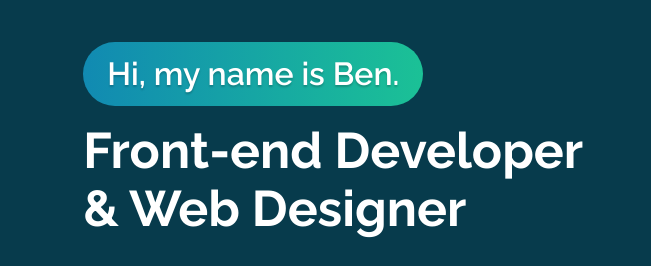
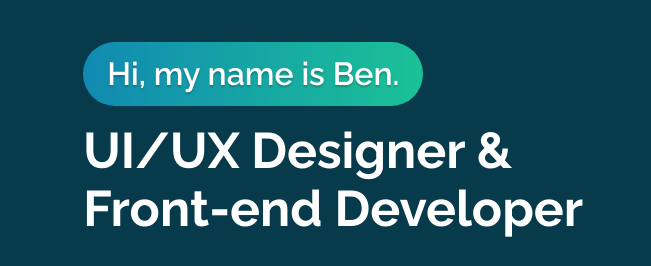
Before and after one commit to beterry/ben-blog, a Gatsby site: page / in a window 1280 px wide. Shown: the part 78-344 px from the top of the page, 0-651 px from the left. Built offline with nearby package versions, Linux system fonts and the light colour scheme; Gatsby itself is replaced by a stand-in of ours; some packages are replaced by stand-ins of ours.

Commit message:
New title on home

```diff
--- a/src/components/home-header.js
+++ b/src/components/home-header.js
@@ -17,7 +17,7 @@ export default function homeHeader({ ben }) {
                     <Left>
                         <Padding />
                         <hgroup>
-                            <h1>Front-end Developer & Web Designer</h1>
+                            <h1>UI/UX Designer & Front-end Developer</h1>
                             <Highlight>
                                 <h2>Hi, my name is Ben.</h2>
                                 <div />
```
